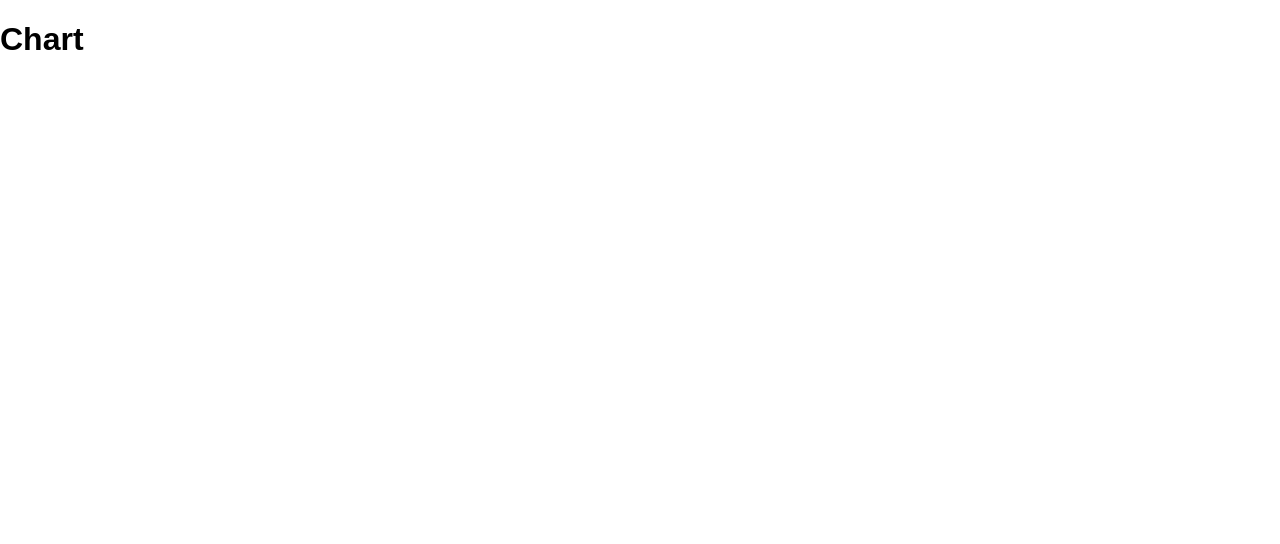
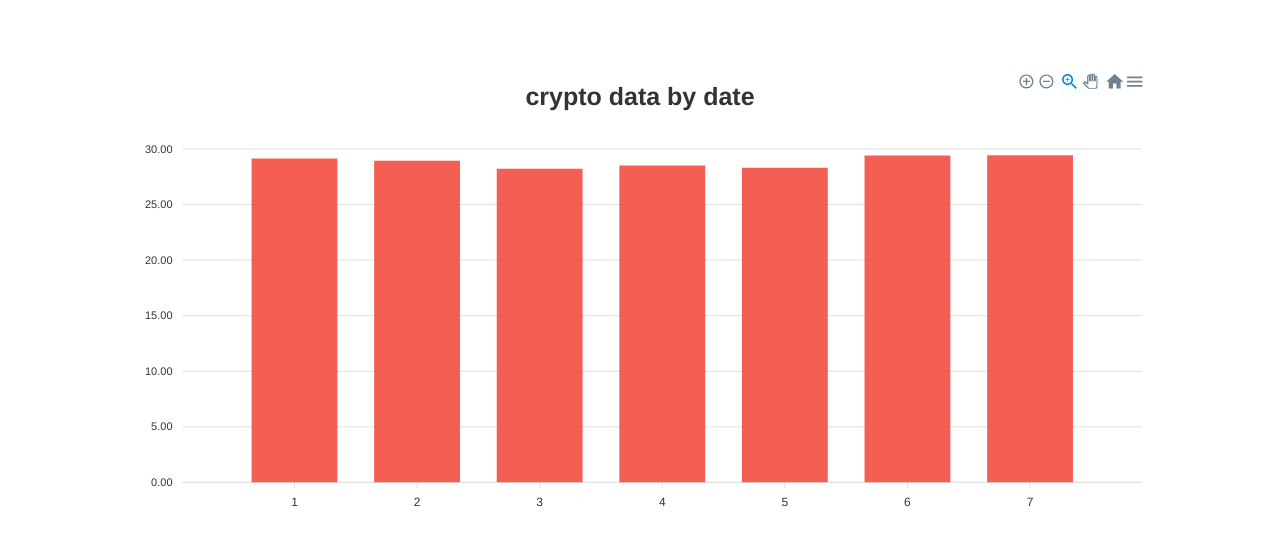
Before and after one commit to rodneyweast/apexplot, a React (Create React App) app: page / in a window 1280 px wide. Shown: the top 544 px of the page. Built offline with nearby package versions, Linux system fonts and the light colour scheme.

Commit message:
Graph now working

```diff
--- a/src/App.js
+++ b/src/App.js
@@ -4,7 +4,9 @@ import PopChart from "./components/PopChart";
 function App() {
   return (
     <div className="App">
-      <PopChart />
+      <div className="container">
+        <PopChart />
+      </div>
     </div>
   );
 }
--- a/src/components/PopChart.js
+++ b/src/components/PopChart.js
@@ -2,10 +2,63 @@ import React, { Component } from "react";
 import Chart from "react-apexcharts";
 
 class PopChart extends Component {
+  constructor(props) {
+    super(props);
+    this.state = {
+      options: {
+        chart: {
+          background: "f0f0f0",
+          foreColor: "#333",
+        },
+        xaxis: {
+          catagories: [
+            new Date("2022-01-28T15:00:00.000Z"),
+            new Date("2022-01-28T16:00:00.000Z"),
+            new Date("2022-01-28T17:00:00.000Z"),
+            new Date("2022-01-28T18:00:00.000Z"),
+            new Date("2022-01-28T19:00:00.000Z"),
+            new Date("2022-01-28T20:00:00.000Z"),
+            new Date("2022-01-28T21:00:00.000Z"),
+          ],
+        },
+        plotOptions: {
+          bar: {
+            horizontal: false,
+          },
+        },
+        fill: {
+          colors: ["#f44336"],
+        },
+        dataLabels: {
+          enabled: false,
+        },
+        title: {
+          text: "crypto data by date",
+          align: "center",
+          margin: 20,
+          style: {
+            fontSize: "25px",
+          },
+        },
+      },
+      series: [
+        {
+          name: "close",
+          data: [29.15, 28.95, 28.22, 28.51, 28.31, 29.41, 29.43],
+        },
+      ],
+    };
+  }
+
   render() {
-      return (
-        <h1>Chart</h1>
-      )
+    return(
+    <Chart
+      options={this.state.options}
+      series={this.state.series}
+      type="bar"
+      height="450"
+      width="100%"
+    />);
   }
 }
 
```
